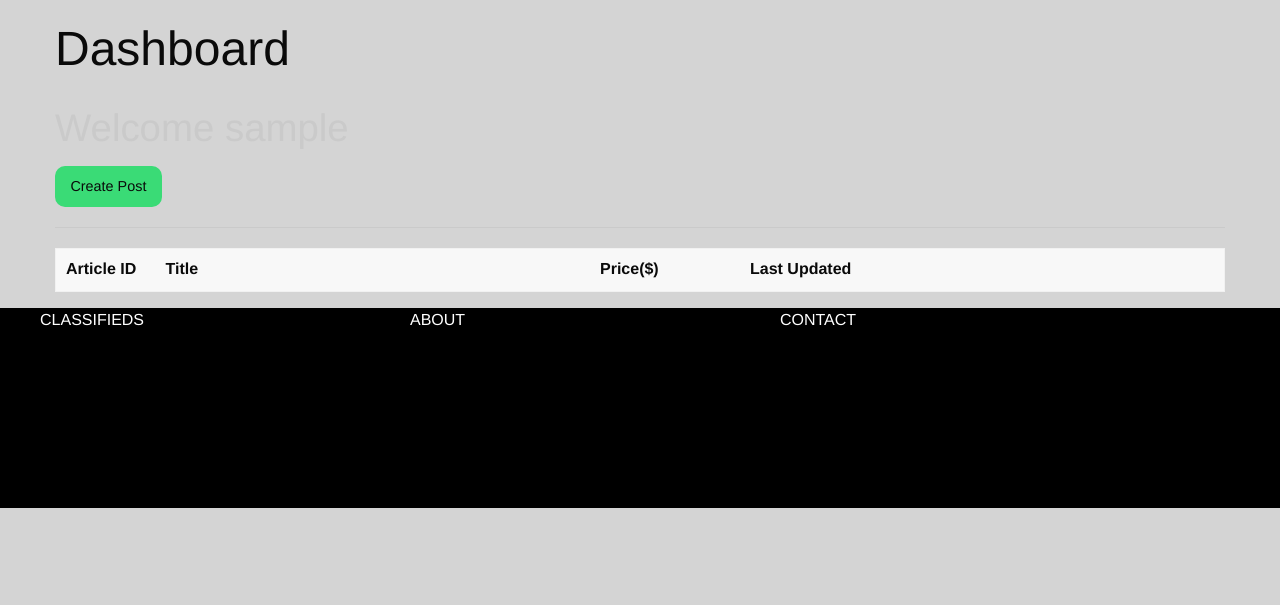
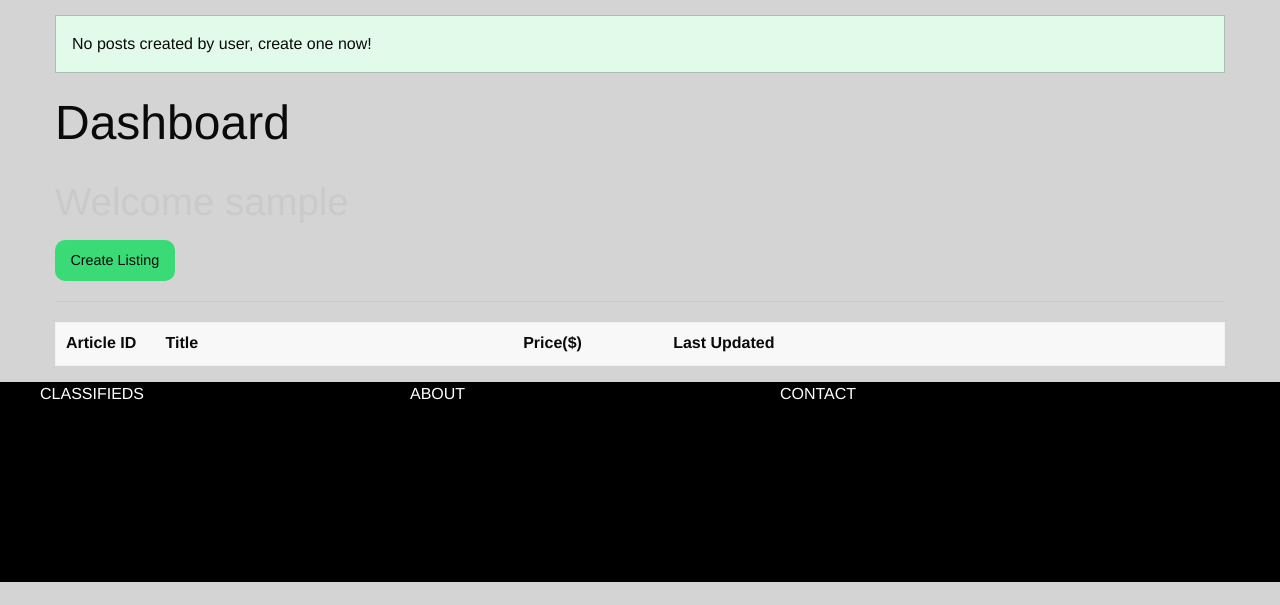
Before and after one commit to ShivamDh/Python-Projects, a Flask app: page /dashboard in a window 1280 px wide. Shown: the part 62-667 px from the top of the page. Run offline with Flask 2, Linux system fonts and the light colour scheme; the visitor is signed in with stand-in values (Sample User, id 1); data that the repository does not hold is empty; some libraries are stand-ins or nearby versions.

Commit message:
Listing page and app changes

```diff
--- a/classified_advertiser/app.py
+++ b/classified_advertiser/app.py
@@ -138,7 +138,26 @@ def logout():
 @app.route('/dashboard')
 @is_logged_in
 def dashboard():
-	return render_template('dashboard.html')
+	cnx = mysql.connector.connect(
+		user='main',
+		password=db_password,
+		host='127.0.0.1',
+		database='classified_advertiser'
+	)
+	cursor = cnx.cursor()
+
+	query = ("SELECT * FROM posts WHERE author_id = %s")
+
+	cursor.execute(query, (session['user_id'], ))
+
+	results = cursor.fetchall()
+	print(results)
+
+	if len(results) > 0:
+		return render_template('dashboard.html', listings=results)
+	else:
+		msg = 'No posts created by user, create one now!'
+		return render_template('dashboard.html', msg=msg)
 
 class PostForm(Form):
 	title = StringField('Title', [validators.Length(min=2, max=255)])
--- a/classified_advertiser/templates/dashboard.html
+++ b/classified_advertiser/templates/dashboard.html
@@ -9,7 +9,7 @@
 
 		<a class="create-post-link" href="/create_post">
 			<button type="button" class="create-post-button button success">
-				Create Post
+				Create Listing
 			</button>
 		</a>
 
@@ -24,17 +24,23 @@
 					<th width="150"> Last Updated </th>
 					<th> </th>
 					<th> </th>
+					<th> </th>
 				</tr>
 			</thead>
 			<tbody>
-				{% for post in posts %}
+				{% for listing in listings %}
 					<tr>
-						<td> {{post[0]}} </td>
-						<td> {{post[1]}} </td>
-						<td> {{post[4]}} </td>
-						<td> {{post[5]}} </td>
+						<td> {{listing[0]}} </td>
+						<td> {{listing[1]}} </td>
+						<td> {{listing[4]}} </td>
+						<td> {{listing[5]}} </td>
 						<td>
-							<a href="edit_article/{{post[0]}}" class="button success">
+							<a href="/listings/{{listing[0]}}" class="button primary">
+								View
+							</a>
+						</td>
+						<td>
+							<a href="edit_article/{{listing[0]}}" class="button secondary">
 								Edit
 							</a>
 						</td>
```
Also changed, not shown: classified_advertiser/templates/listing.html (added, +10 -0 lines).
